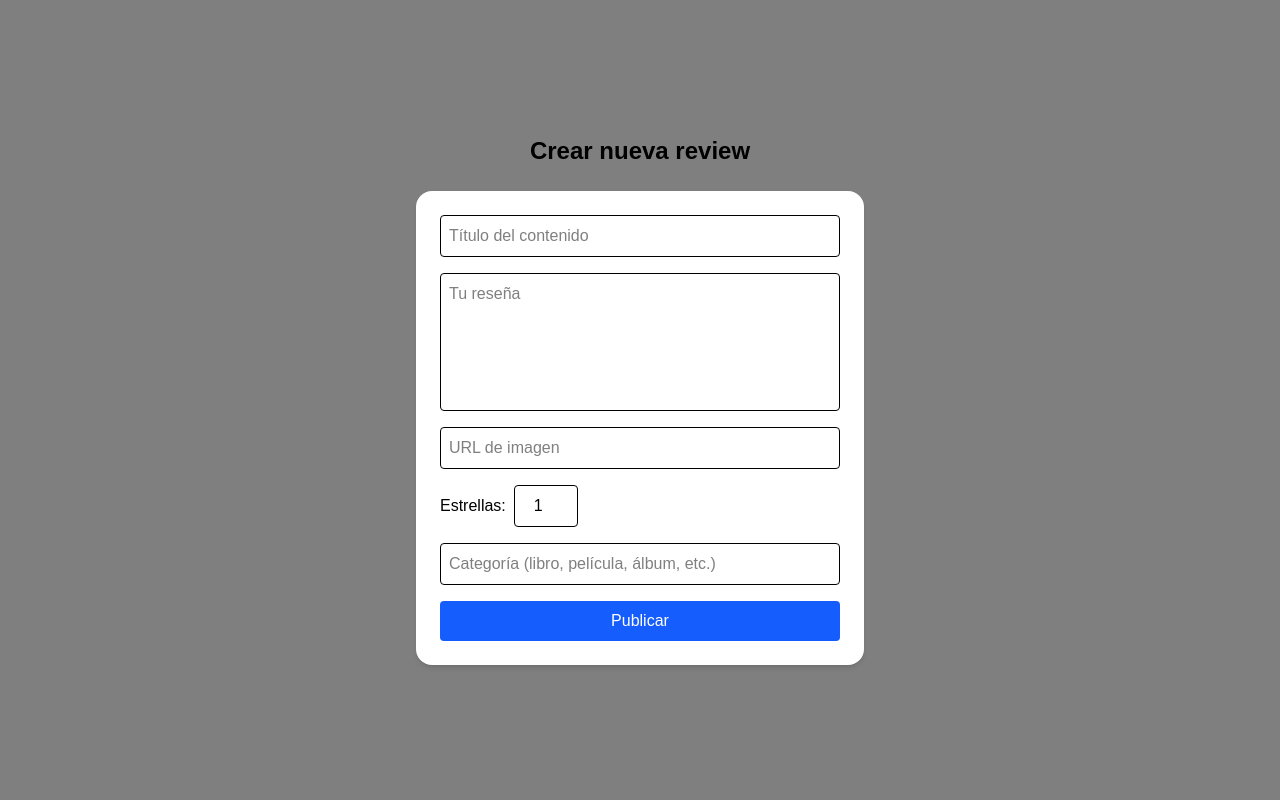
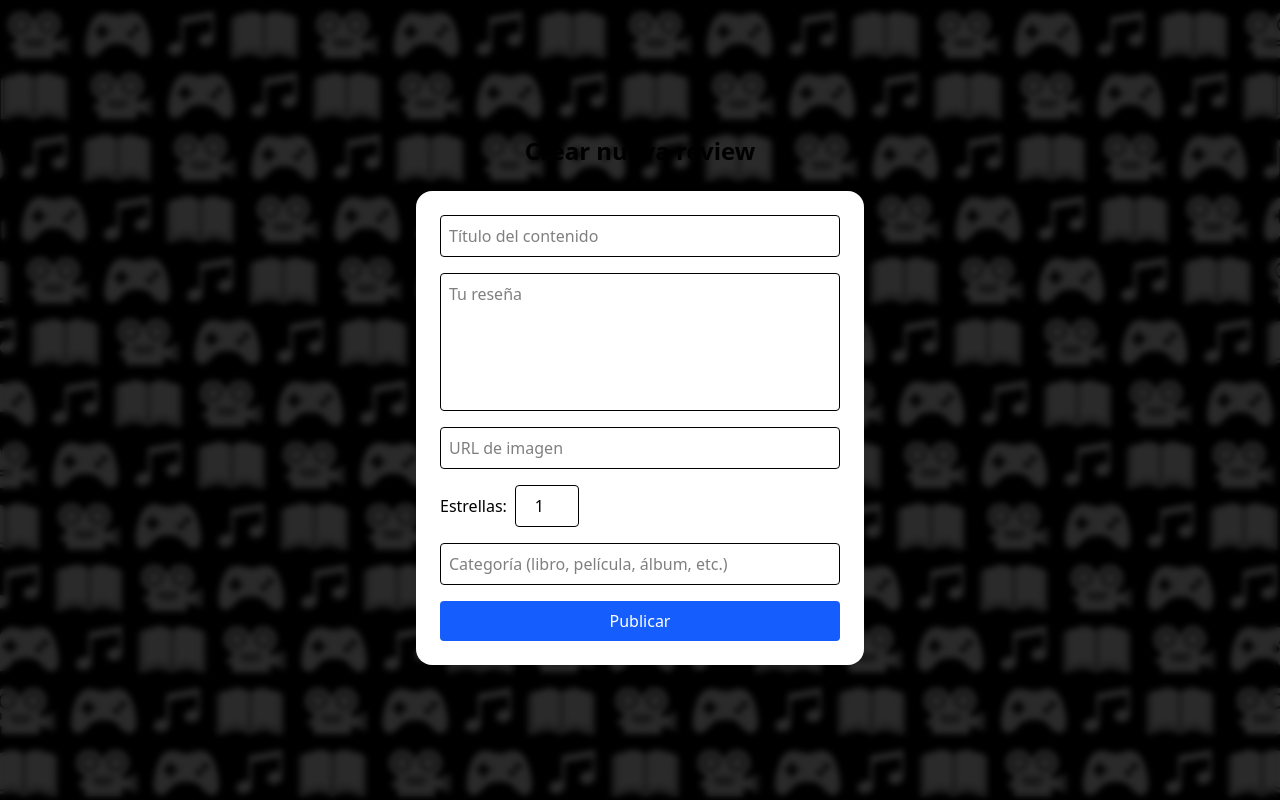
Before and after one commit to IanGhioni/Review-Proyecto, a Next.js app: page /new-review in a window 1280 px wide. Built offline with nearby package versions, Linux system fonts and the light colour scheme.

Commit message:
Arreglado fondo blur y creada navbar

```diff
--- a/src/app/globals.css
+++ b/src/app/globals.css
@@ -1,21 +1,20 @@
 @import "tailwindcss";
 
-@theme inline {
-  --color-background: var(--background);
-  --color-foreground: var(--foreground);
-  --font-sans: var(--font-geist-sans);
-  --font-mono: var(--font-geist-mono);
-}
+@layer base {
+  /* Fondo real */
+  body {
+    background-image: url('../assets/background-img.png');
+  }
 
-@media (prefers-color-scheme: dark) {
-  :root {
-    background-image: url('../assets/background-img.png');
-    background-color: black;
+  /* Capa de blur transparente */
+  body::before {
+    content: "";
+    position: fixed;
+    inset: 0;
+    z-index: -1;
+
+    background-color: rgba(0, 0, 0, 0.5);
+
+    backdrop-filter: blur(3px);
   }
 }
-
-body {
-  background: var(--background);
-  color: var(--foreground);
-  font-family: Arial, Helvetica, sans-serif;
-}
--- /dev/null
+++ b/src/app/homePageStyle.css
@@ -0,0 +1,2 @@
+.container {
+}
--- a/src/app/new-review/background-blur.css
+++ /dev/null
@@ -1,4 +0,0 @@
-.background-blur {
-    background-color: rgba(0, 0, 0, 0.5);
-    backdrop-filter: blur(3px);
-}
--- a/src/app/new-review/page.js
+++ b/src/app/new-review/page.js
@@ -1,7 +1,6 @@
 'use client';
 
 import { useState } from 'react';
-import "./background-blur.css"
 
 export default function NewReviewPage() {
     const [form, setForm] = useState({
@@ -38,7 +37,7 @@ export default function NewReviewPage() {
     };
 
     return (
-        <div className='background-blur'>
+        <div>
         <div className="flex flex-col items-center justify-center min-h-screen p-6">
         <h1 className="text-2xl font-bold mb-6">Crear nueva review</h1>
 
--- a/src/app/page.js
+++ b/src/app/page.js
@@ -1,87 +1,14 @@
 'use client';
 
 import { useState, useEffect } from "react";
-import { Paginator } from "primereact/paginator";
-import { Divider } from 'primereact/divider';
-import CircularProgress from '@mui/material/CircularProgress';
-import ReviewCard from "@/components/ReviewCard";
-import "./paginator.css"
-import "./reviewsPage.css"
+import Navbar from "@/components/Navbar";
+import "./homePageStyle.css"
 
 export default function Home() {
-  const [reviews, setReviews] = useState([]);
-  const [totalRecords, setTotalRecords] = useState(0);
-  const [cargando, setCargando] = useState(true)
-  const [page, setPage] = useState(0);
-  const [rows, setRows] = useState(10);
-
-  useEffect(() => {
-    fetchReviews();
-    setCargando(false)
-  }, [page, rows]);
-
-  const fetchReviews = async () => {
-    setCargando(true)
-    const res = await fetch(`/api/reviews?page=${page + 1}&limit=${rows}`);
-    const data = await res.json();
-    await setReviews(Array.isArray(data.data) ? data.data : []);
-    setTotalRecords(data.pagination?.total || 0);
-  };
-
-  const onPageChange = (e) => {
-    setPage(e.page);
-    setRows(e.rows);
-  };
 
   return (
-    <div>
-      {cargando ?
-        <div className="cargandoContainer">
-          <div className="color-circular">
-          <CircularProgress color="inherit"/>
-          </div>
-          Cargando
-        </div>
-        :
-        <div>
-        {reviews.length == 0 ?
-          <div className="no-reviews">
-            No hay reviews para mostrar.
-          </div>
-          :
-          <div className="page-container">
-            <div className="w-370 titulo-reviews">✨Mis reviews</div>
-            <div className="filter-card-container">
-              <div className="filter-container">
-                <button className="buttonFilter">Todos</button>
-                <button className="buttonFilter">Película</button>
-                <button className="buttonFilter">Serie</button>
-                <button className="buttonFilter">Libro</button>
-                <button className="buttonFilter">Manga</button>
-                <button className="buttonFilter">Comic</button>
-                <button className="buttonFilter">Musica</button>
-              </div>
-              <Divider layout="vertical" />
-              <ul className="space-y-4">
-                {reviews.map((review) => (
-                  <li key={review._id}>
-                    <ReviewCard review={review} />
-                  </li>
-                ))}
-              </ul>
-            </div>
-
-            <Paginator
-              first={page * rows}
-              rows={rows}
-              totalRecords={totalRecords}
-              onPageChange={onPageChange}
-            />
-            </div>
-        }
-        </div>
-      }
-
+    <div className="container">
+      <Navbar/>
     </div>
 
   );
--- /dev/null
+++ b/src/app/reviews/page.js
@@ -0,0 +1,88 @@
+'use client';
+
+import { useState, useEffect } from "react";
+import { Paginator } from "primereact/paginator";
+import { Divider } from 'primereact/divider';
+import CircularProgress from '@mui/material/CircularProgress';
+import ReviewCard from "@/components/ReviewCard";
+import "./paginator.css"
+import "./reviewsPage.css"
+
+export default function Home() {
+    const [reviews, setReviews] = useState([]);
+    const [totalRecords, setTotalRecords] = useState(0);
+    const [cargando, setCargando] = useState(true)
+    const [page, setPage] = useState(0);
+    const [rows, setRows] = useState(10);
+
+    useEffect(() => {
+        fetchReviews();
+        setCargando(false)
+    }, [page, rows]);
+
+    const fetchReviews = async () => {
+        setCargando(true)
+        const res = await fetch(`/api/reviews?page=${page + 1}&limit=${rows}`);
+        const data = await res.json();
+        await setReviews(Array.isArray(data.data) ? data.data : []);
+        setTotalRecords(data.pagination?.total || 0);
+    };
+
+    const onPageChange = (e) => {
+        setPage(e.page);
+        setRows(e.rows);
+    };
+
+    return (
+        <div>
+        {cargando ?
+            <div className="cargandoContainer">
+            <div className="color-circular">
+            <CircularProgress color="inherit"/>
+            </div>
+            Cargando
+            </div>
+            :
+            <div>
+            {reviews.length == 0 ?
+            <div className="no-reviews">
+                No hay reviews para mostrar.
+            </div>
+            :
+            <div className="page-container">
+                <div className="w-370 titulo-reviews">✨Mis reviews</div>
+                <div className="filter-card-container">
+                <div className="filter-container">
+                    <button className="buttonFilter">Todos</button>
+                    <button className="buttonFilter">Película</button>
+                    <button className="buttonFilter">Serie</button>
+                    <button className="buttonFilter">Libro</button>
+                    <button className="buttonFilter">Manga</button>
+                    <button className="buttonFilter">Comic</button>
+                    <button className="buttonFilter">Musica</button>
+                </div>
+                <Divider layout="vertical" />
+                <ul className="space-y-4">
+                    {reviews.map((review) => (
+                    <li key={review._id}>
+                        <ReviewCard review={review} />
+                    </li>
+                    ))}
+                </ul>
+                </div>
+
+                <Paginator
+                first={page * rows}
+                rows={rows}
+                totalRecords={totalRecords}
+                onPageChange={onPageChange}
+                />
+                </div>
+            }
+            </div>
+        }
+
+        </div>
+
+    );
+}
--- /dev/null
+++ b/src/components/Navbar.js
@@ -0,0 +1,10 @@
+import "./navbar.css"
+
+const Navbar = () => {
+    return(
+        <div className="navbar">
+            <h4>Prueba</h4>
+        </div>
+    )
+}
+export default Navbar;
--- /dev/null
+++ b/src/components/navbar.css
@@ -0,0 +1,13 @@
+.navbar {
+    display: flex;
+    justify-content: space-between;
+    align-items: center;
+    background-color: brown;
+    color: #ff0000;
+    width: 100%;
+    position: fixed;
+    top: 0;
+    left: 0;
+    height: 65px;
+    z-index: 100;
+}
```
Also changed, not shown: src/app/reviews/reviewsPage.css (renamed from src/app/reviewsPage.css, +1 -6 lines), src/app/reviews/paginator.css (renamed from src/app/paginator.css).
